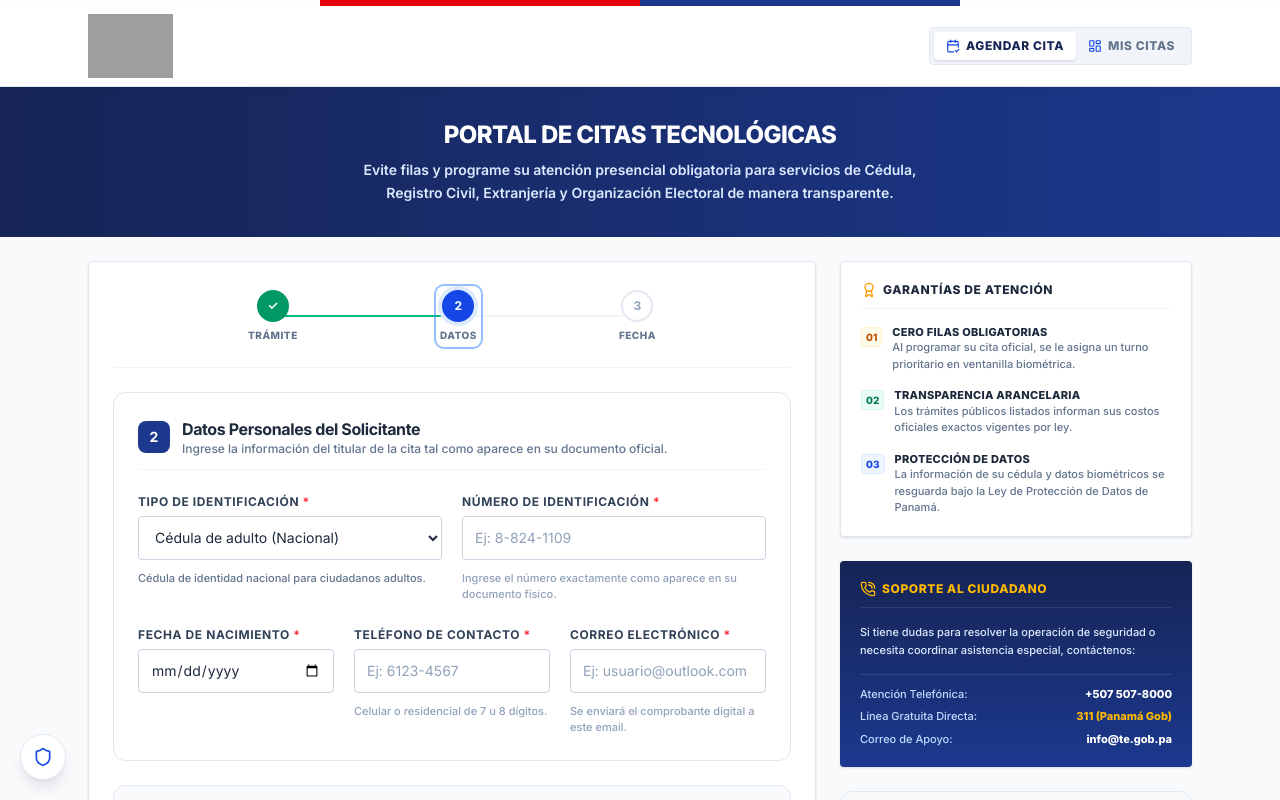
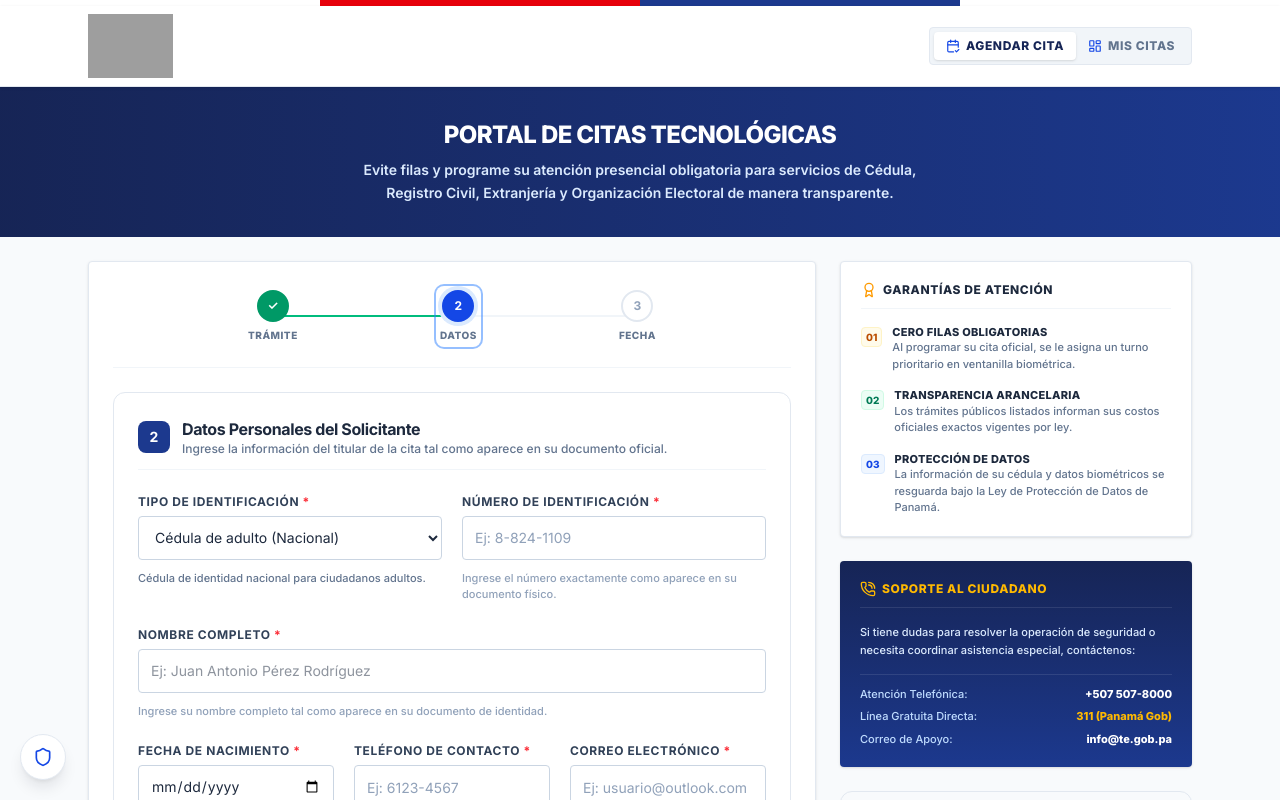
Before and after one commit to oavv03/CitasTE, a React (Vite) app: page / in a window 1280 px wide. Both pictures are taken after a click on the button "Ir al Paso 2: Datos Personales". Shown: the top 800 px of the page. Built offline with nearby package versions, Linux system fonts and the light colour scheme; grey boxes are pictures that could not be loaded.

Commit message:
feat: add nombreCompleto field to user data
Include the full name field in the appointment forms, admin panel, and receipt display to improve identification and search capabilities. Update types to include the optional field and implement validation in the submission process.

```diff
--- a/src/components/AdminPanel.tsx
+++ b/src/components/AdminPanel.tsx
@@ -66,6 +66,7 @@ export default function AdminPanel({ citas, onUpdateCitas, onClose }: AdminPanel
   const [editIdentificacion, setEditIdentificacion] = useState('');
   const [editTelefono, setEditTelefono] = useState('');
   const [editCorreo, setEditCorreo] = useState('');
+  const [editNombreCompleto, setEditNombreCompleto] = useState('');
 
   // Bulk operation checks
   const [selectedCitaIds, setSelectedCitaIds] = useState<string[]>([]);
@@ -286,6 +287,8 @@ Recuerde presentar los requisitos correspondientes el día de su cita.`;
       let extraText = '';
       if (cita.servicioCategoria === 'extranjeria') {
         extraText = ` ${cita.datosPersonales.primerNombre || ''} ${cita.datosPersonales.segundoNombre || ''} ${cita.datosPersonales.primerApellido || ''} ${cita.datosPersonales.segundoApellido || ''} ${cita.datosPersonales.pasaporte || ''} ${cita.datosPersonales.numeroResolucion || ''} ${cita.datosPersonales.nacionalidad || ''}`;
+      } else {
+        extraText = ` ${cita.datosPersonales.nombreCompleto || ''}`;
       }
       const text = `${cita.codigoTransaccion} ${cita.datosPersonales.identificacion} ${cita.datosPersonales.correo} ${cita.datosPersonales.telefono}${extraText}`.toLowerCase();
       const matchesSearch = text.includes(searchQuery.toLowerCase());
@@ -333,11 +336,12 @@ Recuerde presentar los requisitos correspondientes el día de su cita.`;
           estado: editEstado,
           // Only if super admin allows editing personal data
           datosPersonales: currentRole === 'super' ? {
+            ...c.datosPersonales,
             tipoIdentificacion: editTipoIdentificacion,
             identificacion: editIdentificacion,
-            fechaNacimiento: c.datosPersonales.fechaNacimiento, // preserve
             telefono: editTelefono,
-            correo: editCorreo
+            correo: editCorreo,
+            nombreCompleto: editNombreCompleto.trim() || undefined
           } : c.datosPersonales
         };
       }
@@ -425,6 +429,7 @@ Recuerde presentar los requisitos correspondientes el día de su cita.`;
     setEditIdentificacion(cita.datosPersonales.identificacion);
     setEditTelefono(cita.datosPersonales.telefono);
     setEditCorreo(cita.datosPersonales.correo);
+    setEditNombreCompleto(cita.datosPersonales.nombreCompleto || '');
   };
 
   // --- OPERATIONS FOR REGIONAL BRANCHES (AVAILABLE FOR ALL ADMINS) ---
@@ -1075,11 +1080,16 @@ Recuerde presentar los requisitos correspondientes el día de su cita.`;
                                   </>
                                 ) : (
                                   <>
-                                    <span className="font-mono text-[11px] font-bold text-slate-200">
-                                      {cit.datosPersonales.identificacion}
+                                    {cit.datosPersonales.nombreCompleto && (
+                                      <span className="text-[11px] font-extrabold text-slate-200 leading-tight">
+                                        {cit.datosPersonales.nombreCompleto.toUpperCase()}
+                                      </span>
+                                    )}
+                                    <span className="font-mono text-[10px] font-bold text-slate-400 mt-0.5">
+                                      {cit.datosPersonales.tipoIdentificacion === 'Cedula' ? 'Cédula' : cit.datosPersonales.tipoIdentificacion === 'CedulaJuvenil' ? 'Céd. Juvenil' : cit.datosPersonales.tipoIdentificacion === 'Extranjero' ? 'Céd. Ext' : 'Pasaporte'}: <span className="text-blue-300">{cit.datosPersonales.identificacion}</span>
                                     </span>
                                     <span className="text-[10px] text-slate-450 leading-tight">
-                                      {cit.datosPersonales.tipoIdentificacion} • {cit.datosPersonales.telefono}
+                                      Tel: {cit.datosPersonales.telefono}
                                     </span>
                                     {cit.datosPersonales.numeroSeguimiento && (
                                       <span className="text-[10px] text-amber-400 font-mono font-bold leading-tight mt-0.5">
@@ -2461,6 +2471,18 @@ Recuerde presentar los requisitos correspondientes el día de su cita.`;
                   </div>
                 </div>
 
+                <div className="space-y-1">
+                  <label className="text-[9px] font-extrabold uppercase text-slate-450 block">Nombre Completo del Comitente</label>
+                  <input
+                    type="text"
+                    disabled={currentRole !== 'super'}
+                    value={editNombreCompleto}
+                    onChange={(e) => setEditNombreCompleto(e.target.value)}
+                    placeholder="Ej: Juan Antonio Pérez Rodríguez"
+                    className="w-full bg-slate-950 border border-slate-755 text-white p-2 rounded text-xs px-3 focus:outline-none focus:ring-1 focus:ring-blue-600 disabled:opacity-50"
+                  />
+                </div>
+
                 <div className="grid grid-cols-1 sm:grid-cols-2 gap-3">
                   <div className="space-y-1">
                     <label className="text-[9px] font-extrabold uppercase text-slate-450 block">Teléfono Móvil</label>
--- a/src/components/CitaComprobante.tsx
+++ b/src/components/CitaComprobante.tsx
@@ -353,15 +353,21 @@ export default function CitaComprobante({ cita, onDone, onCancelCita, onDeleteCi
               </div>
             ) : (
               <div className="bg-slate-50 border border-slate-200 rounded p-3 grid grid-cols-1 sm:grid-cols-2 gap-2.5">
+                {cita.datosPersonales.nombreCompleto && (
+                  <div className="flex items-center gap-2 text-[11px] text-slate-700 col-span-1 sm:col-span-2 pb-1 border-b border-dashed border-slate-200">
+                    <User className="w-3.5 h-3.5 text-blue-800 shrink-0" />
+                    <span className="truncate">Nombre Completo: <strong className="font-extrabold text-slate-800 uppercase">{cita.datosPersonales.nombreCompleto}</strong></span>
+                  </div>
+                )}
                 <div className="flex items-center gap-2 text-[11px] text-slate-700">
-                  <User className="w-3.5 h-3.5 text-slate-400 shrink-0" />
-                  <span className="truncate">Cédula No: <strong className="font-extrabold text-slate-800">{cita.datosPersonales.identificacion}</strong></span>
+                  <span className="text-[9px] font-extrabold text-blue-800 bg-blue-100 px-1.5 py-0.5 rounded uppercase tracking-wider">{cita.datosPersonales.tipoIdentificacion === 'Cedula' ? 'CÉDULA' : cita.datosPersonales.tipoIdentificacion === 'CedulaJuvenil' ? 'CÉD. JUVENIL' : cita.datosPersonales.tipoIdentificacion === 'Extranjero' ? 'CÉD. EXT.' : 'PASAPORTE'}</span>
+                  <span className="truncate font-mono"><strong className="font-extrabold text-slate-800">{cita.datosPersonales.identificacion}</strong></span>
                 </div>
                 <div className="flex items-center gap-2 text-[11px] text-slate-700">
                   <Phone className="w-3.5 h-3.5 text-slate-400 shrink-0" />
                   <span className="truncate">Teléfono: <strong className="font-bold text-slate-800">{cita.datosPersonales.telefono}</strong></span>
                 </div>
-                <div className="flex items-center gap-2 text-[11px] text-slate-700 col-span-1 sm:col-span-2 border-t border-slate-200 pt-2 mt-1">
+                <div className="flex items-center gap-2 text-[11px] text-slate-700 col-span-1 sm:col-span-2 border-t border-slate-100 pt-2">
                   <Mail className="w-3.5 h-3.5 text-slate-400 shrink-0" />
                   <span className="truncate">Correo: <strong className="font-bold text-slate-800">{cita.datosPersonales.correo}</strong></span>
                 </div>
--- a/src/components/FormularioDatos.tsx
+++ b/src/components/FormularioDatos.tsx
@@ -40,6 +40,7 @@ export default function FormularioDatos({ initialData, onSuccess, onBack, select
   const [fechaNacimiento, setFechaNacimiento] = useState(initialData?.fechaNacimiento || '');
   const [telefono, setTelefono] = useState(initialData?.telefono || '');
   const [correo, setCorreo] = useState(initialData?.correo || '');
+  const [nombreCompleto, setNombreCompleto] = useState(initialData?.nombreCompleto || '');
   const [numeroSeguimiento, setNumeroSeguimiento] = useState(initialData?.numeroSeguimiento || '');
 
   // Campos específicos para el trámite de extranjería
@@ -189,6 +190,10 @@ export default function FormularioDatos({ initialData, onSuccess, onBack, select
     }
 
     // Basic Fields validation (for normal categories)
+    if (!nombreCompleto.trim()) {
+      newErrors.nombreCompleto = 'El nombre completo es obligatorio';
+    }
+
     if (!identificacion.trim()) {
       newErrors.identificacion = 'Ingrese su número de documento o cédula';
     } else if (tipoIdentificacion === 'Cedula' && !/^\d+-(\d+)-\d+$/.test(identificacion.trim()) && identificacion.length < 5) {
@@ -290,6 +295,7 @@ export default function FormularioDatos({ initialData, onSuccess, onBack, select
       fechaNacimiento,
       telefono: telefono.trim(),
       correo: correo.trim(),
+      nombreCompleto: nombreCompleto.trim(),
       numeroSeguimiento: isPasadoEdad ? numeroSeguimiento.trim() : undefined,
     });
   };
@@ -706,6 +712,32 @@ export default function FormularioDatos({ initialData, onSuccess, onBack, select
           </div>
         </div>
 
+        {/* Nombre Completo */}
+        <div className="flex flex-col gap-1.5 animate-slide-up">
+          <label htmlFor="nombre_completo" className="text-xs font-bold text-slate-700 uppercase tracking-wider">
+            Nombre Completo <span className="text-red-500">*</span>
+          </label>
+          <input
+            type="text"
+            id="nombre_completo"
+            value={nombreCompleto}
+            onChange={(e) => setNombreCompleto(e.target.value)}
+            placeholder="Ej: Juan Antonio Pérez Rodríguez"
+            className={`h-11 w-full bg-white border ${
+              errors.nombreCompleto ? 'border-red-400 focus:ring-red-200' : 'border-slate-300 focus:ring-blue-600 focus:border-blue-700'
+            } rounded px-3 text-sm text-slate-800 focus:outline-none focus:ring-2 transition`}
+          />
+          {errors.nombreCompleto ? (
+            <span className="flex items-center gap-1 text-xs text-red-500 mt-1 font-medium animate-pulse">
+              <AlertCircle className="w-3.5 h-3.5" /> {errors.nombreCompleto}
+            </span>
+          ) : (
+            <span className="text-[11px] text-slate-400 font-medium mt-1">
+              Ingrese su nombre completo tal como aparece en su documento de identidad.
+            </span>
+          )}
+        </div>
+
         {/* Fecha de nacimiento, teléfono y correo */}
         <div className="grid grid-cols-1 md:grid-cols-3 gap-5">
           {/* Fecha Nacimiento */}
--- a/src/types.ts
+++ b/src/types.ts
@@ -6,6 +6,7 @@ export interface DatosPersonales {
   fechaNacimiento: string;
   telefono: string;
   correo: string;
+  nombreCompleto?: string;
   numeroSeguimiento?: string;
   // Campos específicos para el trámite de extranjería
   primerNombre?: string;
```
